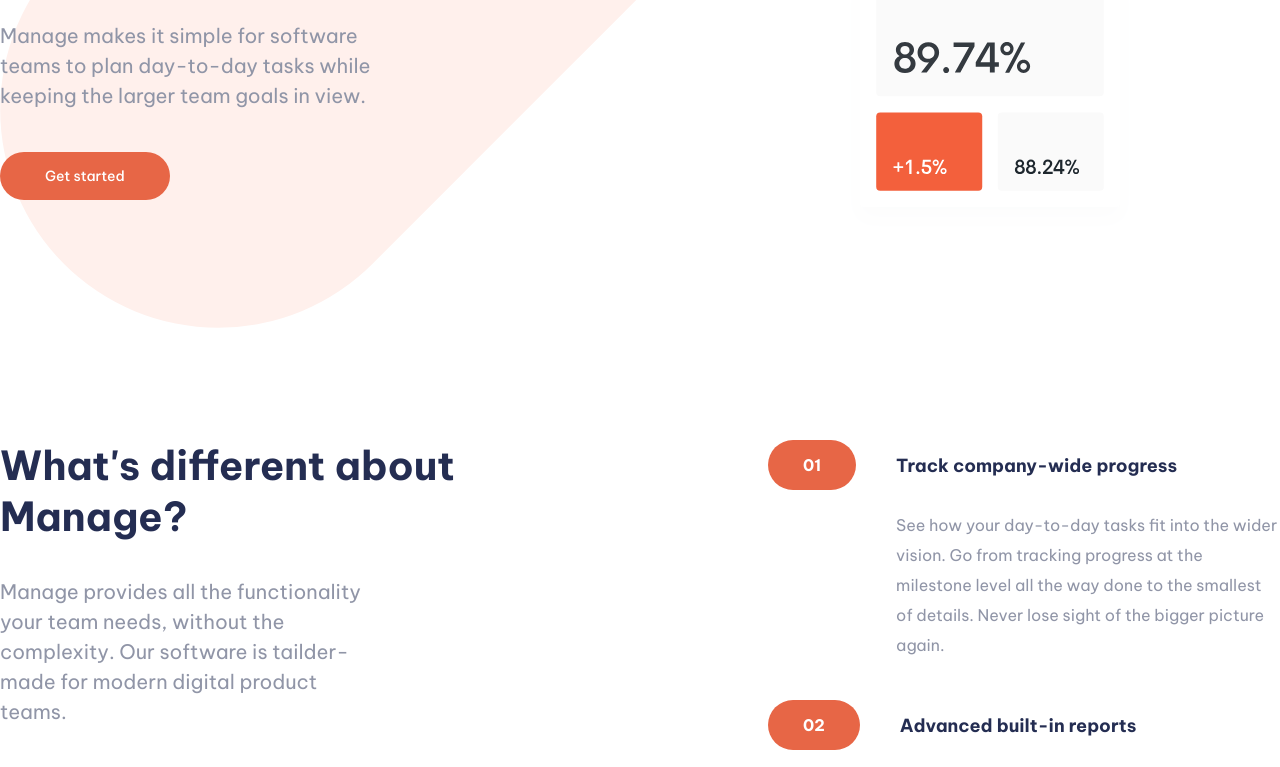
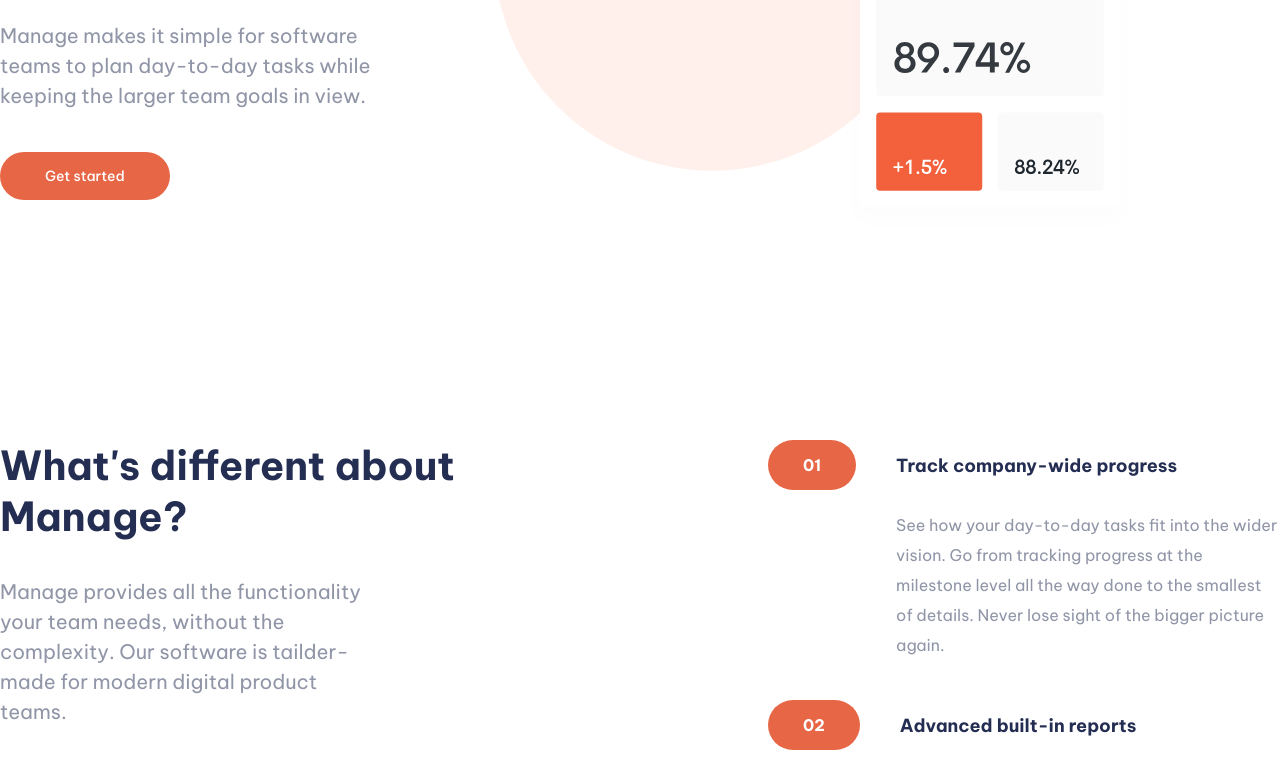
Before and after one commit to RichardVerbraak/manage-landing-site, a plain HTML site: page index.html in a window 1280 px wide. Shown: the part 486-1253 px from the top of the page. Drawn offline with Linux system fonts and the light colour scheme.

Commit message:
Added the background image (might change)

```diff
--- a/index.html
+++ b/index.html
@@ -23,6 +23,7 @@
 		<title>Frontend Mentor | Manage landing page</title>
 	</head>
 	<body>
+		<div class="background">
 			<div class="section-main">
 				<nav class="nav">
 					<img class="nav__logo" src="./images/logo.svg" alt="Logo" />
@@ -57,8 +58,8 @@
 						<h2 class="info__header--title">What's different about Manage?</h2>
 						<p class="info__header--sub">
 							Manage provides all the functionality your team needs, without the
-						complexity. Our software is tailder-made for modern digital product
-						teams.
+							complexity. Our software is tailder-made for modern digital
+							product teams.
 						</p>
 					</div>
 					<div class="info__list">
@@ -68,10 +69,10 @@
 								<h4 class="item__title">Track company-wide progress</h4>
 
 								<p class="item__sub">
-								See how your day-to-day tasks fit into the wider vision. Go from
-								tracking progress at the milestone level all the way done to the
-								smallest of details. Never lose sight of the bigger picture
-								again.
+									See how your day-to-day tasks fit into the wider vision. Go
+									from tracking progress at the milestone level all the way done
+									to the smallest of details. Never lose sight of the bigger
+									picture again.
 								</p>
 							</li>
 							<li class="item">
@@ -98,6 +99,7 @@
 					</div>
 				</section>
 			</div>
+		</div>
 	</body>
 </html>
 
--- a/sass/pages/_home.scss
+++ b/sass/pages/_home.scss
@@ -1,8 +1,14 @@
 // There is only one page but I made it for the sake of having the 7-1 structure
 .section-main {
-	background-image: url('../../images/bg-tablet-pattern.svg');
-	background-repeat: no-repeat;
+	// background-image: url('../../images/bg-tablet-pattern.svg');
+	// background-repeat: no-repeat;
 
 	max-width: 144rem;
 	margin: 0 auto;
 }
+
+.background {
+	background-image: url('../../images/bg-tablet-pattern.svg');
+	background-repeat: no-repeat;
+	background-position: top -17% right -6%;
+}
```
Also changed, not shown: css/main.css, 1 other file. Lines whose indentation alone changed are shown as unchanged.
